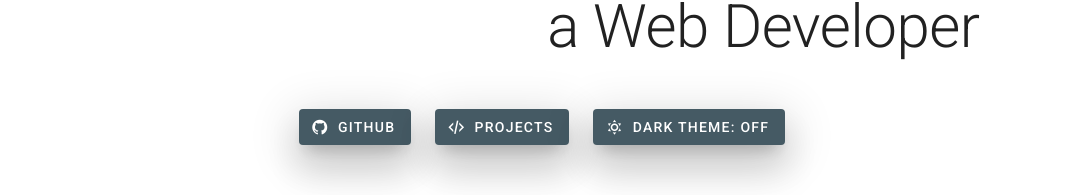
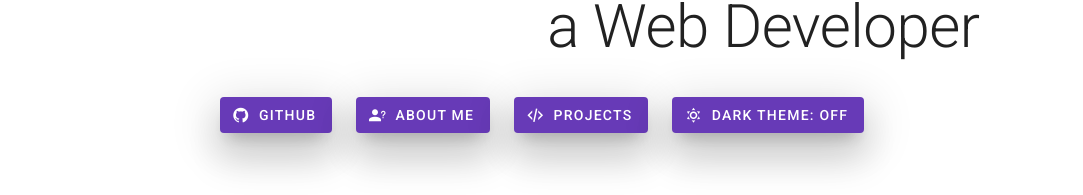
Before and after one commit to VadimZb/VadimZb.github.io, a Vue app: page / in a window 1280 px wide. Shown: the part 175-370 px from the top of the page, without its empty margins (98-1181 px from the left). Built offline with nearby package versions, Linux system fonts and the light colour scheme.

Commit message:
👌 IMPROVE: Accent color used

```diff
--- a/src/components/WelcomeBtns.vue
+++ b/src/components/WelcomeBtns.vue
@@ -1,29 +1,38 @@
 <template>
     <div class="d-flex flex-column flex-md-row">
         <v-btn
-            elevation="24"
+            :elevation="elevation"
             href="https://github.com/VadimZb"
-            class="ma-3 white--text"
-            color="blue-grey darken-2"
+            :class="btnClass"
+            :color="color"
             target="_blank"
         >
             <v-icon left>mdi-github</v-icon>
             Github
         </v-btn>
         <v-btn
-            elevation="24"
-            class="ma-3 white--text"
-            color="blue-grey darken-2"
+            :elevation="elevation"
+            :class="btnClass"
+            to="/about"
+            :color="color"
+        >
+            <v-icon left>mdi-account-question</v-icon>
+            About Me
+        </v-btn>
+        <v-btn
+            :elevation="elevation"
+            :class="btnClass"
+            :color="color"
             @click="scrollToProjects"
         >
             <v-icon left>mdi-xml</v-icon>
             Projects
         </v-btn>
         <v-btn
-            elevation="24"
+            :elevation="elevation"
             @click="switchTheme"
-            class="ma-3 white--text"
-            color="blue-grey darken-2"
+            :class="btnClass"
+            :color="color"
         >
             <v-icon left>{{ themeIcon }}</v-icon>
             Dark Theme: {{ themeTitle }}
@@ -43,6 +52,13 @@ export default {
             this.$vuetify.theme.dark = !this.$vuetify.theme.dark;
         },
     },
+    data() {
+        return {
+            elevation: 24,
+            btnClass: "mx-3 white--text",
+            color: "accentBg",
+        };
+    },
     computed: {
         themeIcon() {
             return this.$vuetify.theme.dark
```
